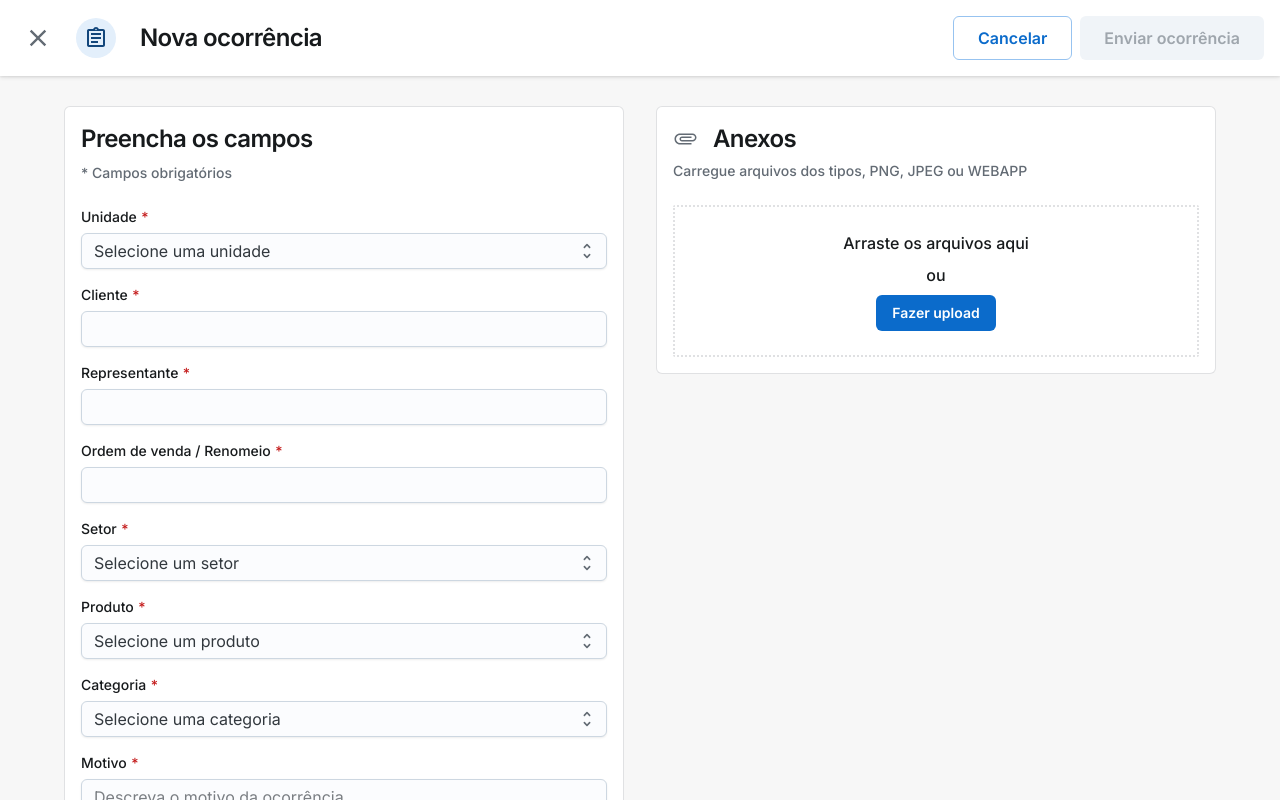
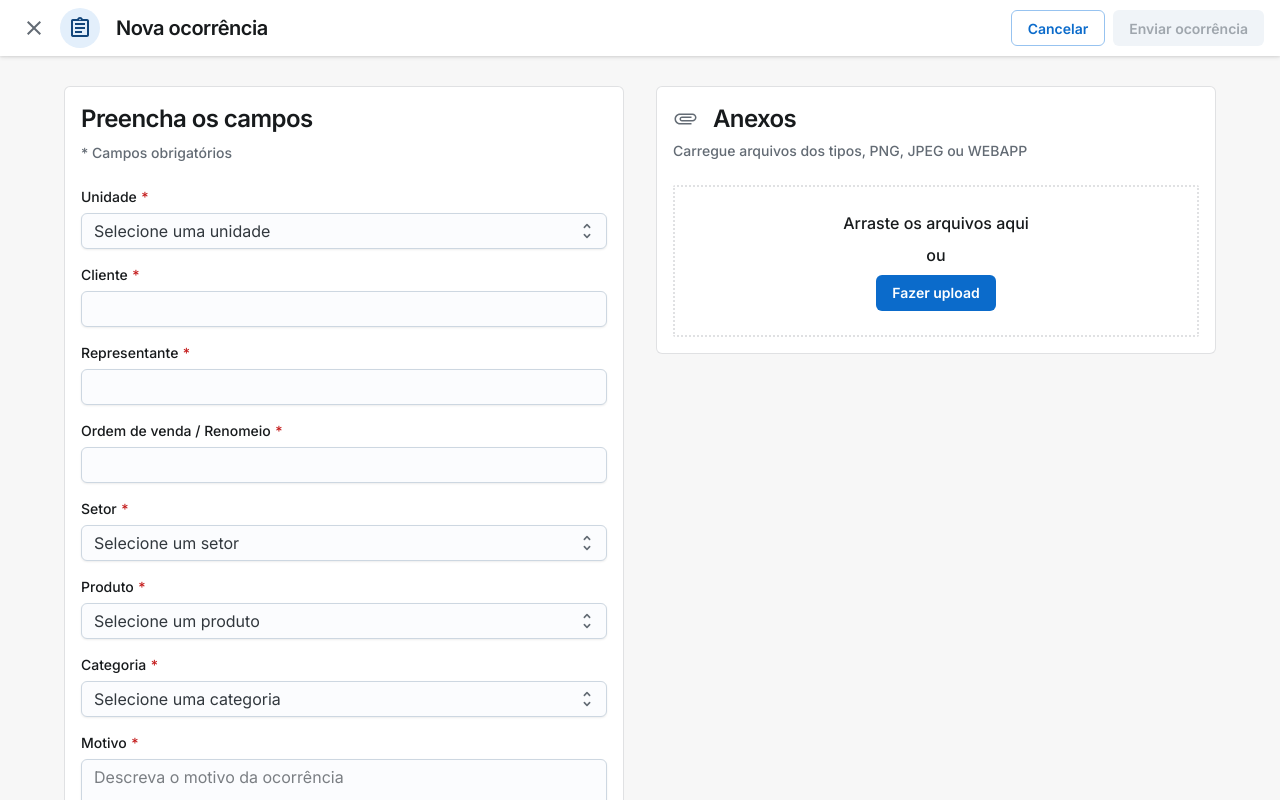
Before and after one commit to lucasbachega/soufer-complaints, a React (Create React App) app: page /new-occurrence in a window 1280 px wide. Built offline with nearby package versions, Linux system fonts and the light colour scheme.

Commit message:
new occurrence ajust layout + file upload

```diff
--- a/src/pages/new-occurrence/components/Appbar.js
+++ b/src/pages/new-occurrence/components/Appbar.js
@@ -7,26 +7,37 @@ const Appbar = ({ onCancel = () => {}, isOk }) => {
     <Box
       zIndex={100}
       boxShadow={"sm"}
-      p={2}
+      px={{ xs: 1, md: 2 }}
+      py={1}
       bgcolor={"#FFF"}
       display={"flex"}
       alignItems={"center"}
       gap={1}
     >
-      <IconButton sx={{ mr: 1 }} size="lg" onClick={onCancel}>
+      <IconButton size="md" onClick={onCancel}>
         <Close />
       </IconButton>
-      <Avatar color="primary" variant="soft" size="md">
+      <Avatar
+        sx={{ display: { xs: "none", md: "flex" }, mr: 1 }}
+        color="primary"
+        variant="soft"
+        size="md"
+      >
         <AssignmentOutlined />
       </Avatar>
-      <Typography ml={2} level="h3">
+      <Typography sx={{ fontSize: { xs: "15px", md: "20px" } }} level={"h3"}>
         Nova ocorrência
       </Typography>
       <Box flex={1} />
-      <Button onClick={onCancel} variant="outlined" size="lg">
+      <Button
+        sx={{ display: { xs: "none", md: "flex" } }}
+        onClick={onCancel}
+        variant="outlined"
+        size="md"
+      >
         Cancelar
       </Button>
-      <Button disabled={!isOk} size="lg">
+      <Button disabled={!isOk} size="md">
         Enviar ocorrência
       </Button>
     </Box>
--- a/src/pages/new-occurrence/components/OccurrenceForm.js
+++ b/src/pages/new-occurrence/components/OccurrenceForm.js
@@ -1,13 +1,12 @@
 import { Box, Stack, Typography } from "@mui/joy";
 import React from "react";
-import SelectInput from "../../../components/inputs/SelectInput";
 import TextInput from "../../../components/inputs/TextInput";
 import TextArea from "../../../components/inputs/TextInputArea";
+import CategoriesSelector from "../../../components/inputs/selectors/CategoriesSelector";
+import ProductsSelector from "../../../components/inputs/selectors/ProductsSelector";
+import SectorsSelector from "../../../components/inputs/selectors/SectorsSelector";
+import UnitsSelector from "../../../components/inputs/selectors/UnitsSelector";
 import { occurrenceInitialState } from "../../../utils/state_models";
-import UnitsSelector from "../../../components/inputs/selectors/UnitsSelector";
-import SectorsSelector from "../../../components/inputs/selectors/SectorsSelector";
-import ProductsSelector from "../../../components/inputs/selectors/ProductsSelector";
-import CategoriesSelector from "../../../components/inputs/selectors/CategoriesSelector";
 
 const OccurrenceForm = ({
   data = occurrenceInitialState,
@@ -20,7 +19,8 @@ const OccurrenceForm = ({
       p={2}
       borderRadius={"sm"}
       bgcolor={"#FFF"}
-      flex={1}
+      flex={{ xs: undefined, md: 1 }}
+      width={"100%"}
     >
       <Typography gutterBottom level={"h3"}>
         Preencha os campos
--- a/src/pages/new-occurrence/components/attach/AttachBox.js
+++ b/src/pages/new-occurrence/components/attach/AttachBox.js
@@ -1,24 +1,29 @@
+import { AttachmentOutlined } from "@mui/icons-material";
 import { Box, Button, Stack, Typography } from "@mui/joy";
-import React, { useEffect, useState } from "react";
+import { ImageList } from "@mui/material";
+import { nanoid } from "@reduxjs/toolkit";
+import React, { memo, useEffect } from "react";
 import { useDropzone } from "react-dropzone";
 import AttachItem from "./AttachItem";
-import { AttachmentOutlined } from "@mui/icons-material";
 
-const AttachBox = () => {
-  const [files, setFiles] = useState([]);
+const AttachBox = ({
+  files = [],
+  onRemoveFile = (id = "") => {},
+  addFiles = (files = []) => {},
+}) => {
   const { getRootProps, getInputProps } = useDropzone({
     accept: {
       "image/*": [],
     },
     onDrop: (acceptedFiles) => {
-      setFiles((prev) => [
-        ...acceptedFiles.map((file) =>
+      addFiles(
+        acceptedFiles.map((file) =>
           Object.assign(file, {
+            id: nanoid(),
             preview: URL.createObjectURL(file),
           })
-        ),
-        ...prev,
-      ]);
+        )
+      );
     },
   });
 
@@ -28,7 +33,13 @@ const AttachBox = () => {
   }, []);
 
   const thumbs = files.map((file) => (
-    <AttachItem filename={file.name} key={file.name} preview={file.preview} />
+    <AttachItem
+      id={file.id}
+      filename={file.name}
+      key={file.id}
+      preview={file.preview}
+      onRemove={onRemoveFile}
+    />
   ));
 
   return (
@@ -37,8 +48,9 @@ const AttachBox = () => {
       borderColor={"divider"}
       borderRadius={"sm"}
       bgcolor={"#FFF"}
-      flex={1}
+      flex={{ xs: undefined, md: 1 }}
       p={2}
+      width={"100%"}
     >
       <Stack mb={0.7} direction={"row"} alignItems={"center"} gap={2}>
         <AttachmentOutlined />
@@ -48,15 +60,9 @@ const AttachBox = () => {
         Carregue arquivos dos tipos, PNG, JPEG ou WEBAPP
       </Typography>
       {Boolean(thumbs?.length) && (
-        <Box
-          mt={2}
-          display={"flex"}
-          alignItems={"flex-start"}
-          gap={2}
-          flexWrap={"wrap"}
-        >
+        <ImageList sx={{ mt: 2 }} variant="masonry" cols={3} gap={8}>
           {thumbs}
-        </Box>
+        </ImageList>
       )}
       <Box
         component={"div"}
@@ -80,4 +86,4 @@ const AttachBox = () => {
   );
 };
 
-export default AttachBox;
+export default memo(AttachBox);
--- a/src/pages/new-occurrence/components/attach/AttachItem.js
+++ b/src/pages/new-occurrence/components/attach/AttachItem.js
@@ -1,27 +1,17 @@
-import {
-  Close,
-  DeleteOutlineOutlined,
-  RemoveOutlined,
-} from "@mui/icons-material";
-import { IconButton, Box, Tooltip } from "@mui/joy";
+import { DeleteOutlineOutlined } from "@mui/icons-material";
+import { IconButton, Tooltip } from "@mui/joy";
+import { ImageListItem } from "@mui/material";
 import Zoom from "react-medium-image-zoom";
 
-function AttachItem({ preview, filename }) {
+function AttachItem({ preview, filename, onRemove = () => {}, id }) {
   return (
-    <Box
-      border={1}
-      width={200}
-      height={"auto"}
-      borderColor={"divider"}
-      borderRadius={"md"}
-      overflow={"hidden"}
-      position={"relative"}
-      boxShadow={"sm"}
-      component={"div"}
+    <ImageListItem
+      sx={{ position: "relative", borderRadius: 4, overflow: "hidden" }}
       title={filename}
     >
       <Tooltip title="Remover">
         <IconButton
+          onClick={() => onRemove(id)}
           variant="solid"
           sx={{ position: "absolute", zIndex: 10, top: 5, right: 5 }}
         >
@@ -31,7 +21,7 @@ function AttachItem({ preview, filename }) {
       <Zoom>
         <img src={preview} width={"100%"} />
       </Zoom>
-    </Box>
+    </ImageListItem>
   );
 }
 
--- a/src/pages/new-occurrence/index.js
+++ b/src/pages/new-occurrence/index.js
@@ -4,14 +4,15 @@ import { useNavigate } from "react-router-dom";
 import DiscartModal from "../../components/modals/DiscartModal";
 import { occurrenceInitialState } from "../../utils/state_models";
 import Appbar from "./components/Appbar";
+import OccurrenceForm from "./components/OccurrenceForm";
 import AttachBox from "./components/attach/AttachBox";
-import OccurrenceForm from "./components/OccurrenceForm";
 
 export default (props) => {
   const navigate = useNavigate();
 
   const [changed, setChanged] = useState(false);
   const [data, setData] = useState(occurrenceInitialState);
+  const [files, setFiles] = useState([]);
 
   const onCancel = useCallback(() => {
     if (changed) {
@@ -30,23 +31,45 @@ export default (props) => {
     return Object.values(data)?.every(Boolean);
   }, [data]);
 
+  const handleAddFiles = useCallback((newFiles = []) => {
+    setFiles((prev) => {
+      return [...newFiles, ...prev];
+    });
+  }, []);
+
+  const handleRemoveFile = useCallback((fileId = "") => {
+    setFiles((prev) => {
+      return [...prev?.filter((file) => file.id !== fileId)];
+    });
+  }, []);
+
   return (
     <Box flex={1} display={"flex"} flexDirection={"column"}>
       <Appbar onCancel={onCancel} isOk={isOk} />
       <Box
         flex={1}
         flexBasis={0}
+        height={"100%"}
         overflow={"auto"}
-        p={4}
-        pb={"100px"}
-        pt={"30px"}
+        p={{ xs: 0, md: 4 }}
+        pt={{ xs: "20px", md: "30px" }}
       >
         <Container
           maxWidth="lg"
-          sx={{ display: "flex", alignItems: "flex-start", gap: 4 }}
+          sx={{
+            pb: 7,
+            display: "flex",
+            flexDirection: { xs: "column", md: "row" },
+            alignItems: "flex-start",
+            gap: { xs: 2, md: 4 },
+          }}
         >
           <OccurrenceForm data={data} onChangeValue={handleChangeValue} />
-          <AttachBox />
+          <AttachBox
+            files={files}
+            addFiles={handleAddFiles}
+            onRemoveFile={handleRemoveFile}
+          />
         </Container>
       </Box>
       <DiscartModal />
```
